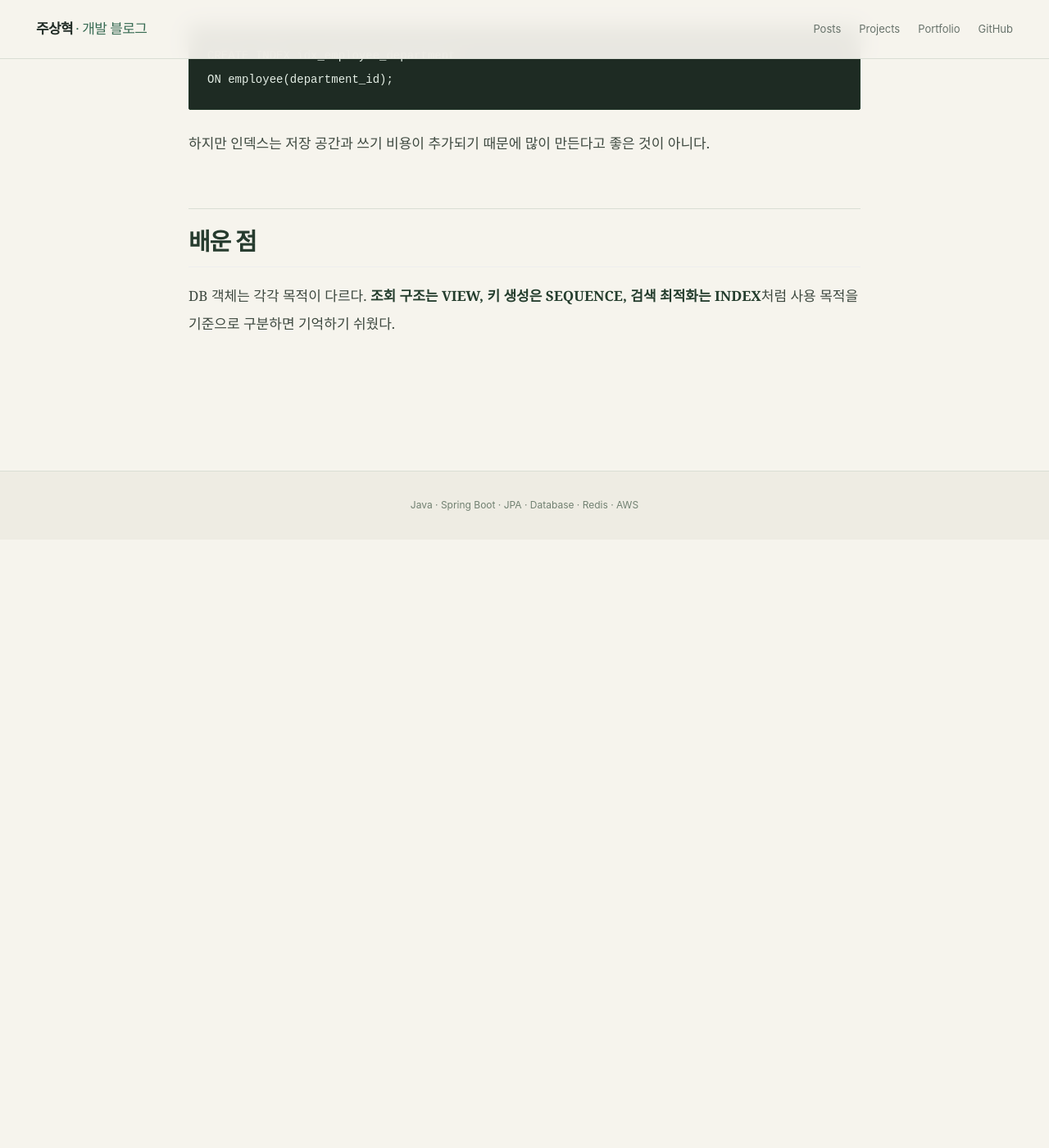
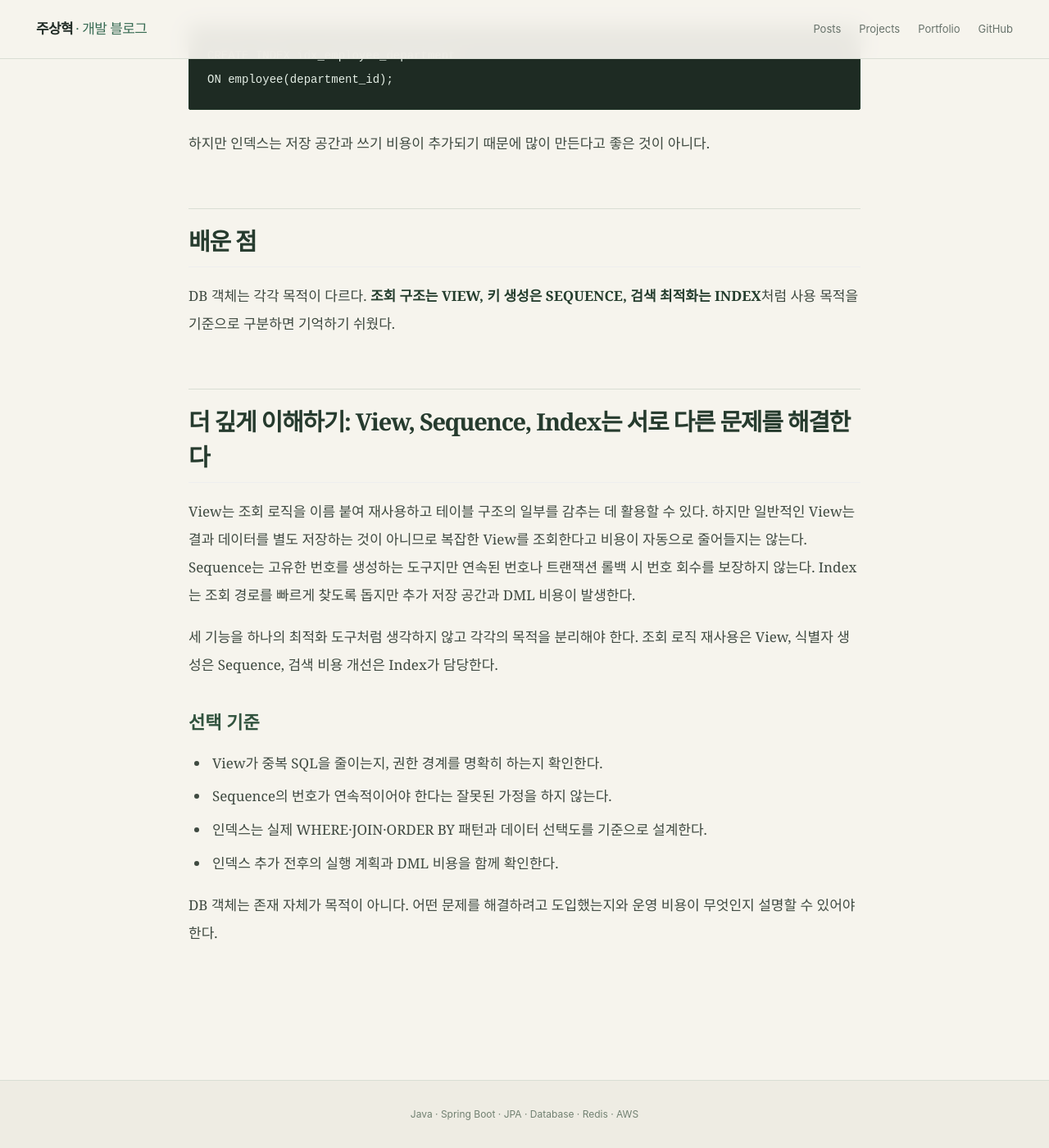
Before and after one commit to zuzusnasna/zuzusnasna.github.io, a Jekyll site: the page built from _posts/2026-10-21-oracle-view-sequence-index.md, in a window 1280 px wide and 1400 px high, scrolled down 1552 px. Shown: the whole window at 82% size. Built offline with Jekyll 4.4.1, drawn with Linux system fonts in a browser that asks for light colours; before the commit the page ends 2210 px from its top, so only the background shows below that.

Commit message:
docs: expand project notes with tradeoffs and validation

```diff
--- a/_posts/2026-10-21-oracle-view-sequence-index.md
+++ b/_posts/2026-10-21-oracle-view-sequence-index.md
@@ -49,3 +49,17 @@ ON employee(department_id);
 ## 배운 점
 
 DB 객체는 각각 목적이 다르다. **조회 구조는 VIEW, 키 생성은 SEQUENCE, 검색 최적화는 INDEX**처럼 사용 목적을 기준으로 구분하면 기억하기 쉬웠다.
+
+## 더 깊게 이해하기: View, Sequence, Index는 서로 다른 문제를 해결한다
+
+View는 조회 로직을 이름 붙여 재사용하고 테이블 구조의 일부를 감추는 데 활용할 수 있다. 하지만 일반적인 View는 결과 데이터를 별도 저장하는 것이 아니므로 복잡한 View를 조회한다고 비용이 자동으로 줄어들지는 않는다. Sequence는 고유한 번호를 생성하는 도구지만 연속된 번호나 트랜잭션 롤백 시 번호 회수를 보장하지 않는다. Index는 조회 경로를 빠르게 찾도록 돕지만 추가 저장 공간과 DML 비용이 발생한다.
+
+세 기능을 하나의 최적화 도구처럼 생각하지 않고 각각의 목적을 분리해야 한다. 조회 로직 재사용은 View, 식별자 생성은 Sequence, 검색 비용 개선은 Index가 담당한다.
+
+### 선택 기준
+- View가 중복 SQL을 줄이는지, 권한 경계를 명확히 하는지 확인한다.
+- Sequence의 번호가 연속적이어야 한다는 잘못된 가정을 하지 않는다.
+- 인덱스는 실제 WHERE·JOIN·ORDER BY 패턴과 데이터 선택도를 기준으로 설계한다.
+- 인덱스 추가 전후의 실행 계획과 DML 비용을 함께 확인한다.
+
+DB 객체는 존재 자체가 목적이 아니다. 어떤 문제를 해결하려고 도입했는지와 운영 비용이 무엇인지 설명할 수 있어야 한다.
```
